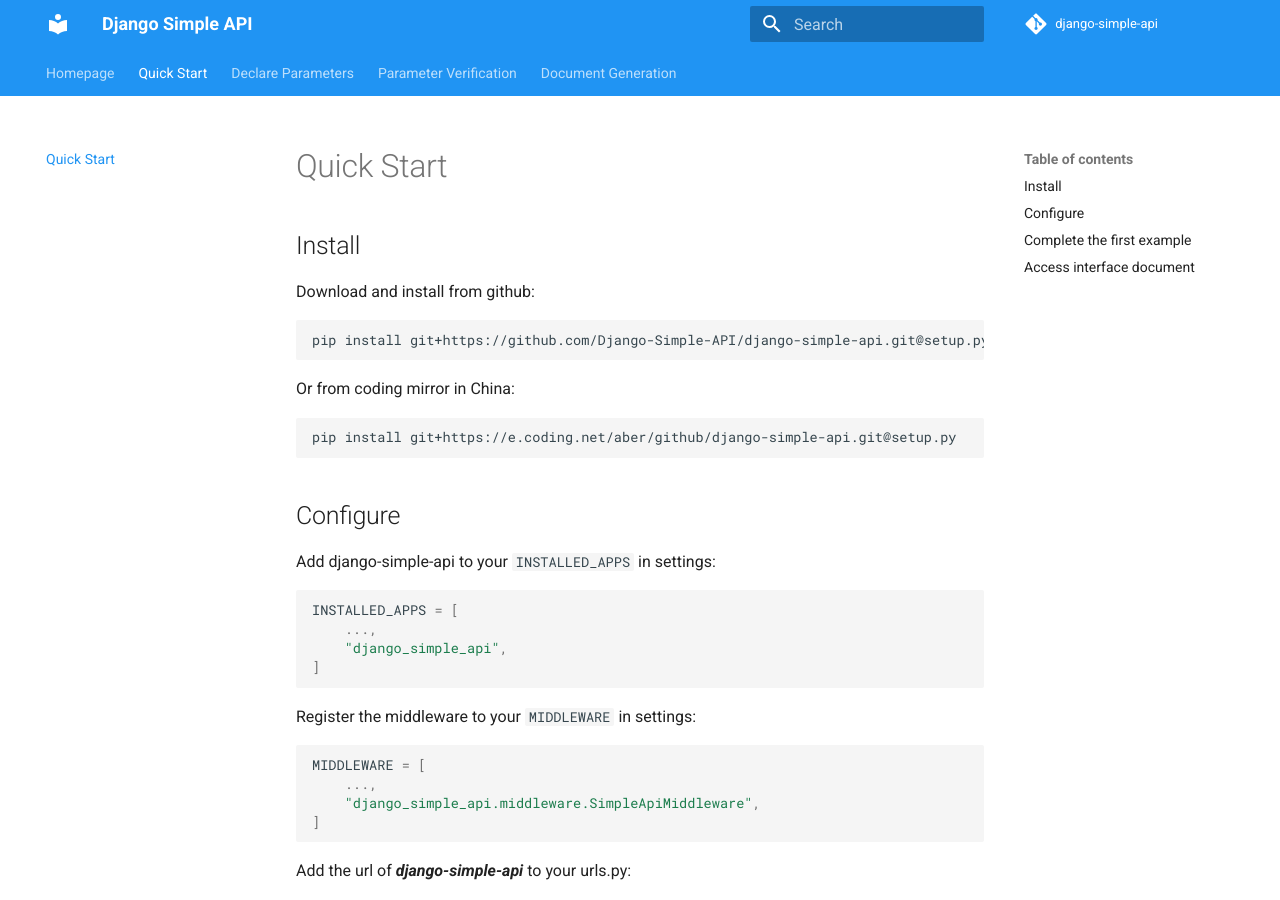
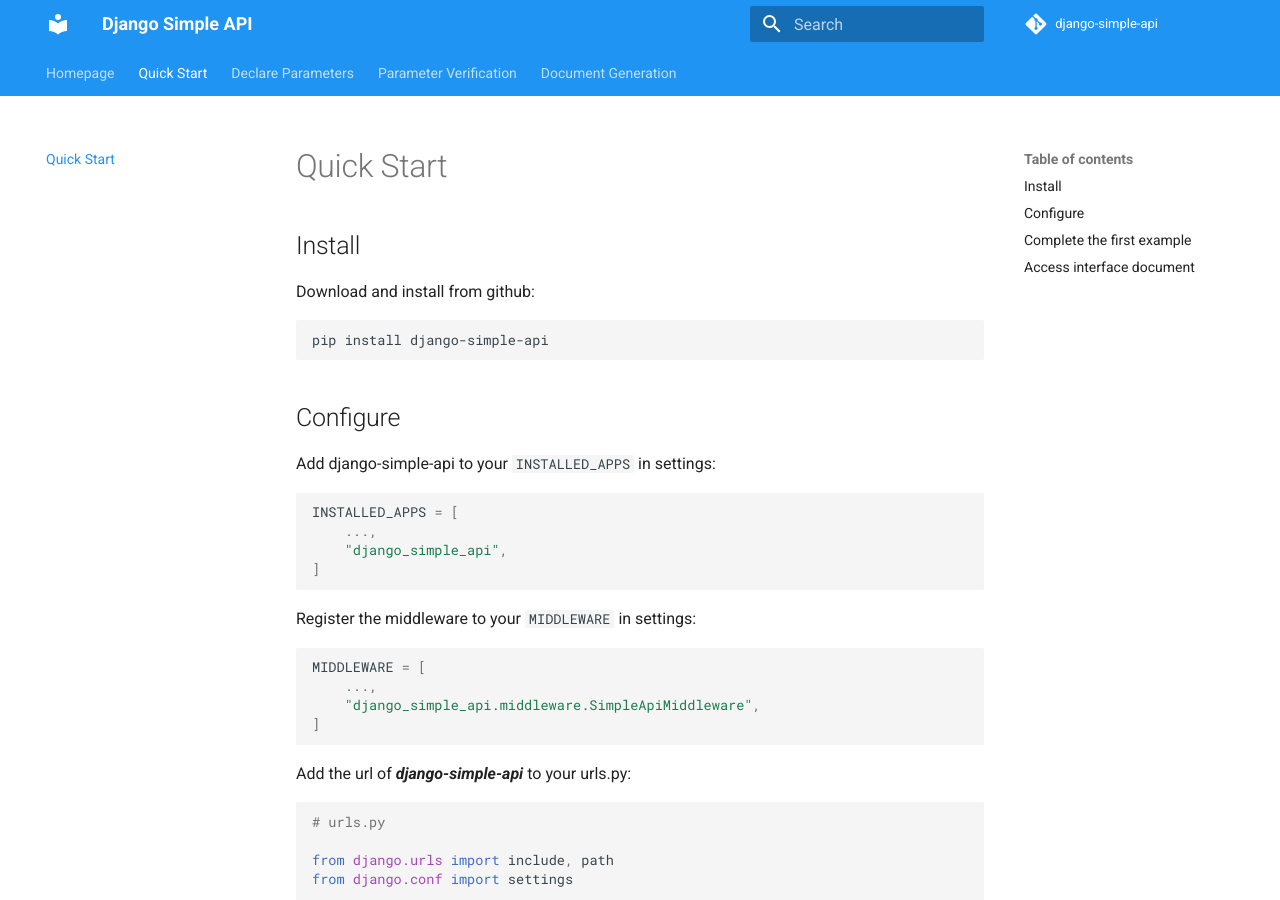
Before and after one commit to Django-Simple-API/django-simple-api, an MkDocs documentation site: the page built from docs/quick-start.md, in a window 1280 px wide and 900 px high. Built offline with MkDocs 1.6.1 and Material for MkDocs 9.7.7, drawn with Linux system fonts in a browser that asks for light colours; comment, search, counter and statistics services are not loaded.

````diff
--- a/docs/quick-start.md
+++ b/docs/quick-start.md
@@ -1,18 +1,13 @@
 ## Install
+
 Download and install from github:
 
 ```
-pip install git+https://github.com/Django-Simple-API/django-simple-api.git@setup.py
+pip install django-simple-api
 ```
 
-Or from coding mirror in China:
+## Configure
 
-```
-pip install git+https://e.coding.net/aber/github/django-simple-api.git@setup.py
-```
-
-
-## Configure
 Add django-simple-api to your `INSTALLED_APPS` in settings:
 
 ```python
@@ -39,7 +34,6 @@ Add the url of ***django-simple-api*** to your urls.py:
 from django.urls import include, path
 from django.conf import settings
 
-
 # Your urls
 urlpatterns = [
     ...
@@ -53,8 +47,8 @@ if settings.DEBUG:
     ]
 ```
 
+## Complete the first example
 
-## Complete the first example
 Define your url:
 
 ```python
@@ -62,7 +56,6 @@ Define your url:
 
 from django.urls import path
 from yourviews import JustTest
-
 
 urlpatterns = [
     ...,
@@ -90,8 +83,9 @@ class JustTest(View):
 >
 > Click [Declare parameters](declare-parameters.md) to see how to declare parameters.
 
+## Access interface document
 
-## Access interface document
 After the above configuration, you can start your server and access the interface documentation now.
 
-If your service is running locally, you can visit [http://127.0.0.1:8000/docs/](http://127.0.0.1:8000/docs/) to view your documentation.
+If your service is running locally, you can visit [http://127.0.0.1:8000/docs/](http://127.0.0.1:8000/docs/) to view
+your documentation.
````
Also changed, not shown: README.md (+3 -9 lines).
